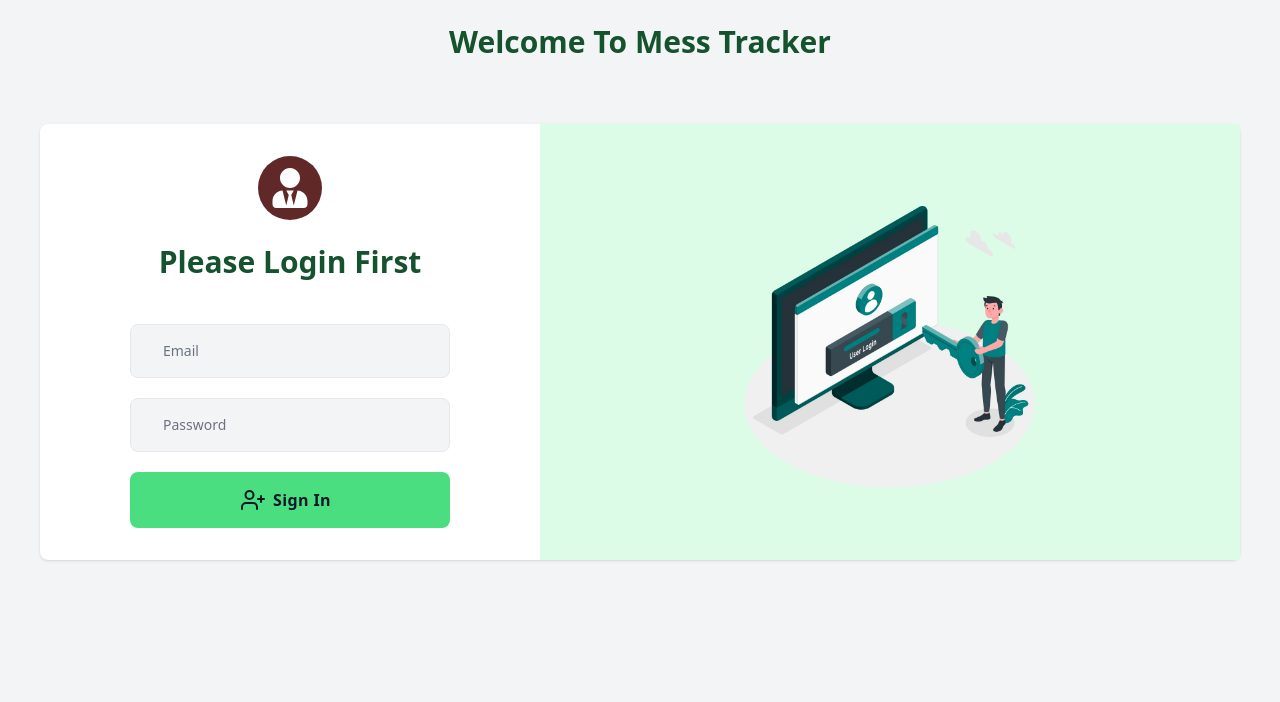
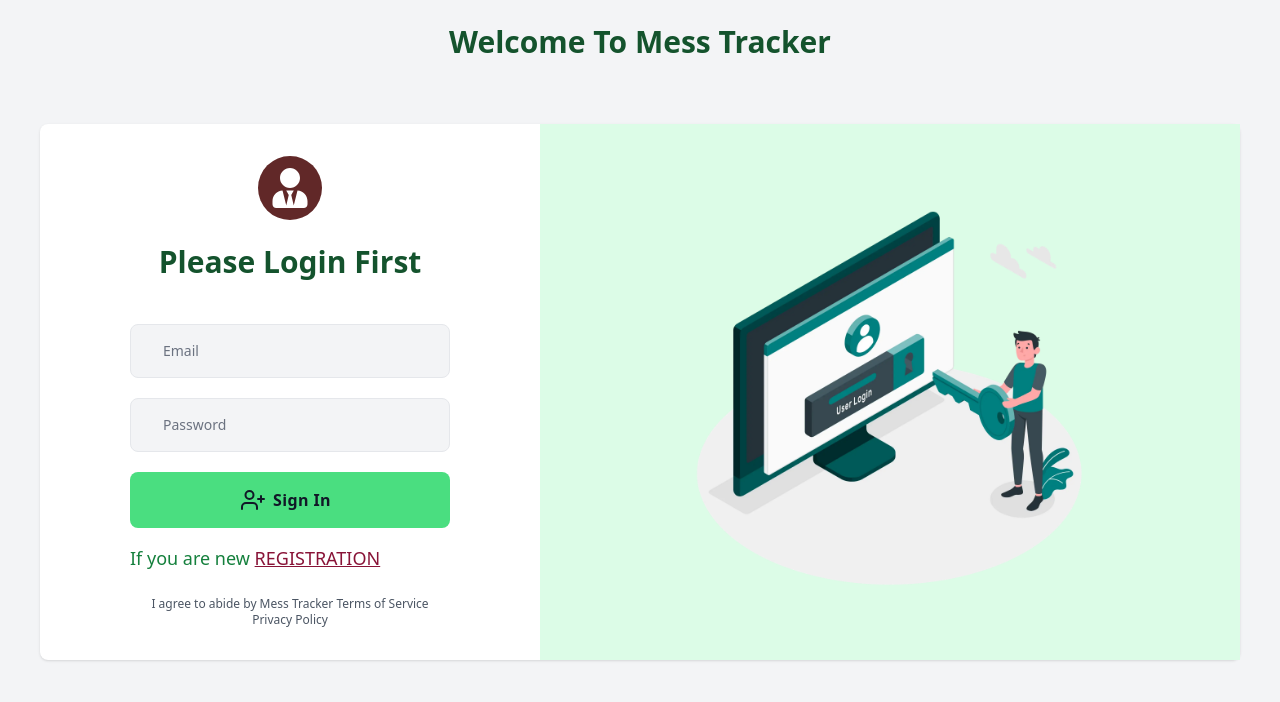
Before and after one commit to code-with-omar/mess-tracker-client, a React (Vite) app: page /login in a window 1280 px wide. Shown: the top 702 px of the page. Built offline with nearby package versions, Linux system fonts and the light colour scheme; no server answers.

Commit message:
Login and registration form bug fixed

```diff
--- a/src/Pages/Main/Login/Login.jsx
+++ b/src/Pages/Main/Login/Login.jsx
@@ -65,6 +65,12 @@ const Login = () => {
                                         </svg>
                                         <span className="ml-2">Sign In</span>
                                     </button>
+                                    <p className="mt-4 text-base md:text-lg font-medium text-green-700 ">If you are new <Link to="/signUp" className="cursor text-rose-900 underline uppercase">registration</Link> </p>
+
+                                    <p className="mt-6 text-xs text-gray-600 text-center">
+                                        I agree to abide by Mess Tracker Terms of Service Privacy Policy
+
+                                    </p>
                                 </div>
                             </div>
                         </form>
--- a/src/Pages/Main/SignUp/SignUp.jsx
+++ b/src/Pages/Main/SignUp/SignUp.jsx
@@ -136,7 +136,7 @@ const SignUp = () => {
                                             <span className="ml-2">Sign In</span>
                                         </button>
 
-                                        <p className="mt-4 text-base md:text-lg font-medium text-green-700 ">If you are already signUp please <Link to="/login" className="cursor text-rose-900 underline">login</Link> </p>
+                                        <p className="mt-4 text-base md:text-lg font-medium text-green-700 ">If you are already signUp please <Link to="/login" className="cursor text-rose-900 underline uppercase">login</Link> </p>
 
                                         <p className="mt-6 text-xs text-gray-600 text-center">
                                             I agree to abide by Mess Tracker Terms of Service Privacy Policy
```
